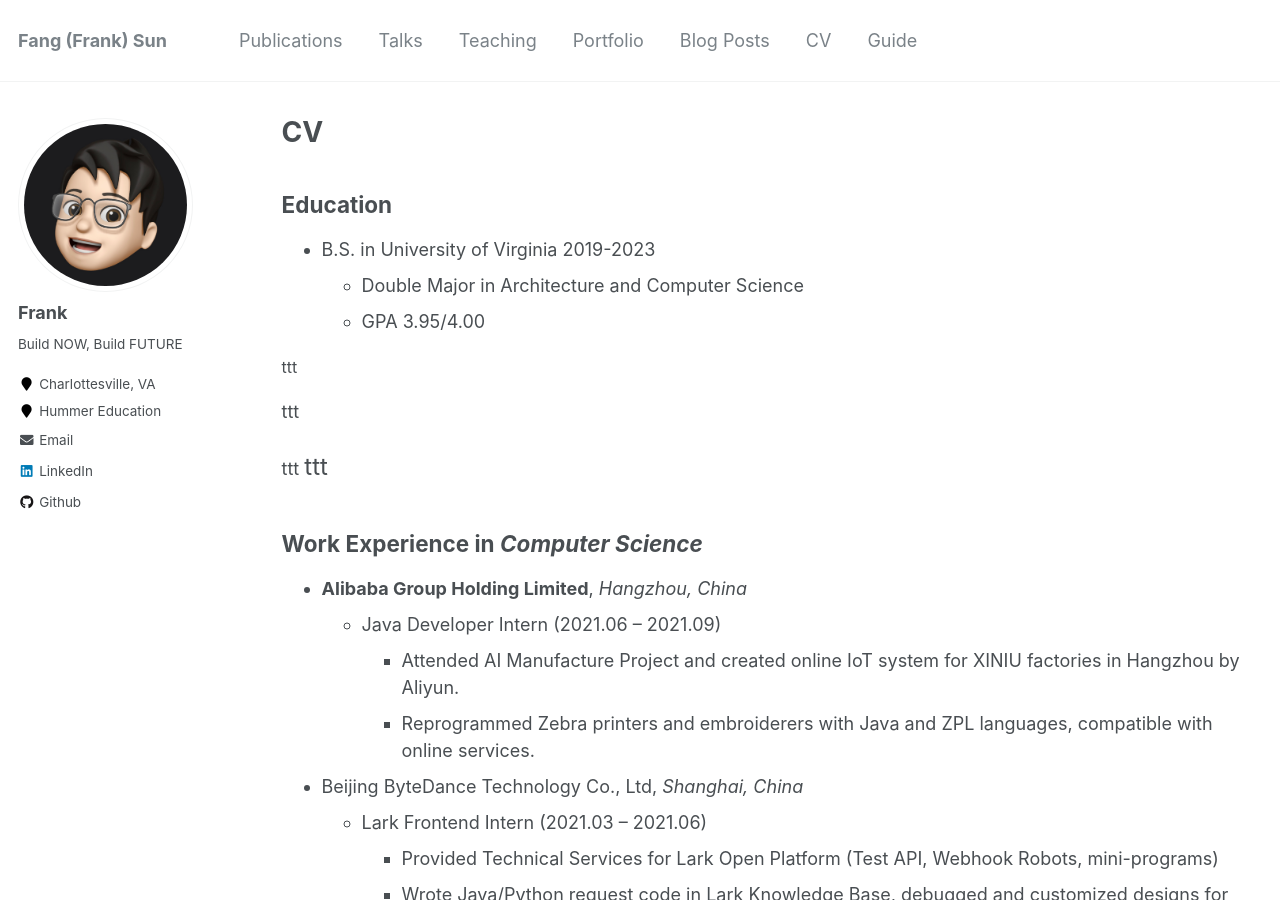
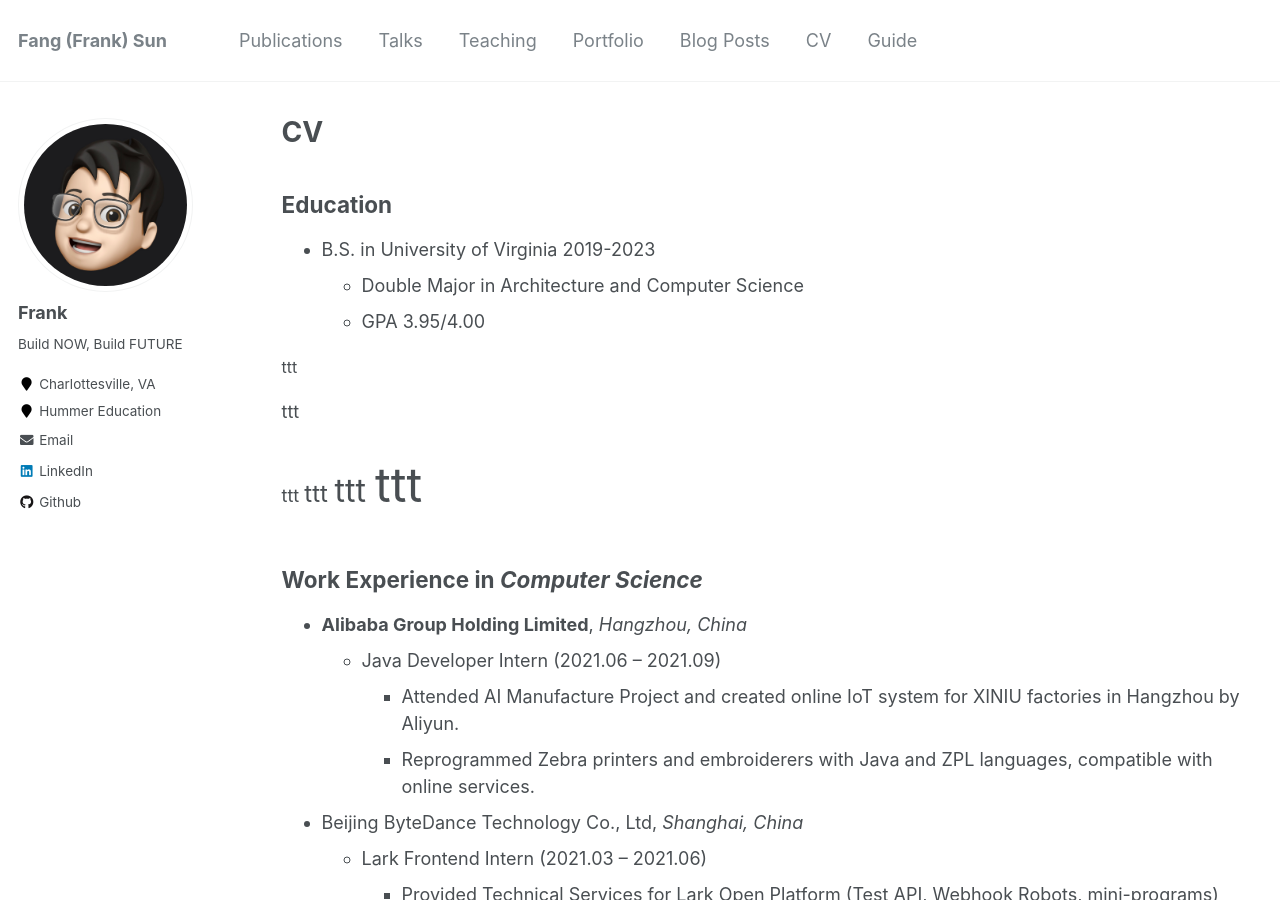
Before and after one commit to FangFrankSun/AcademicPage, a Jekyll site: the page built from _pages/cv.md, in a window 1280 px wide and 900 px high. Built offline with Jekyll 4.4.1, drawn with Linux system fonts in a browser that asks for light colours.

Commit message:
Update cv.md

```diff
--- a/_pages/cv.md
+++ b/_pages/cv.md
@@ -18,6 +18,9 @@ Education
 <font size = 3> ttt </font>  ttt
 <font size = 4> ttt </font>
 <font size = 5> ttt </font>
+<font size = 6> ttt </font>
+<font size = 7> ttt </font>
+
 
 Work Experience in *Computer Science*
 ---
```
